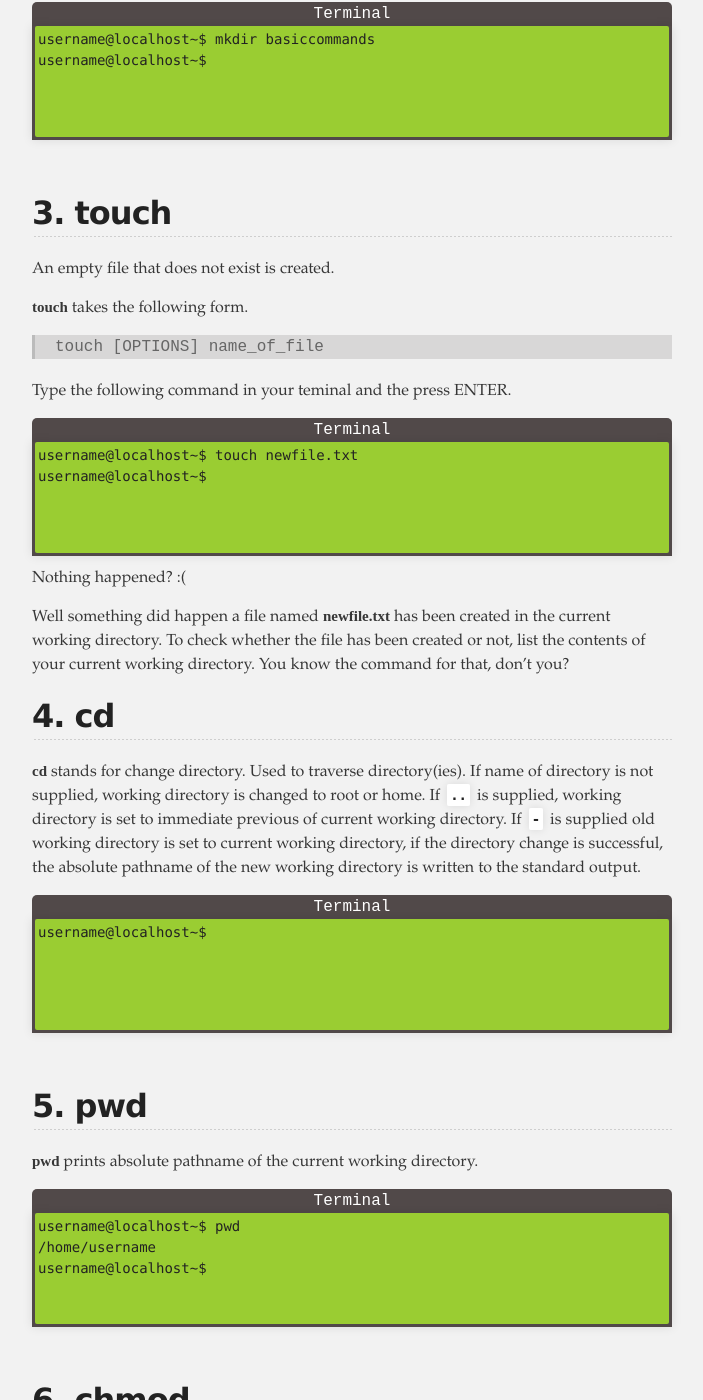
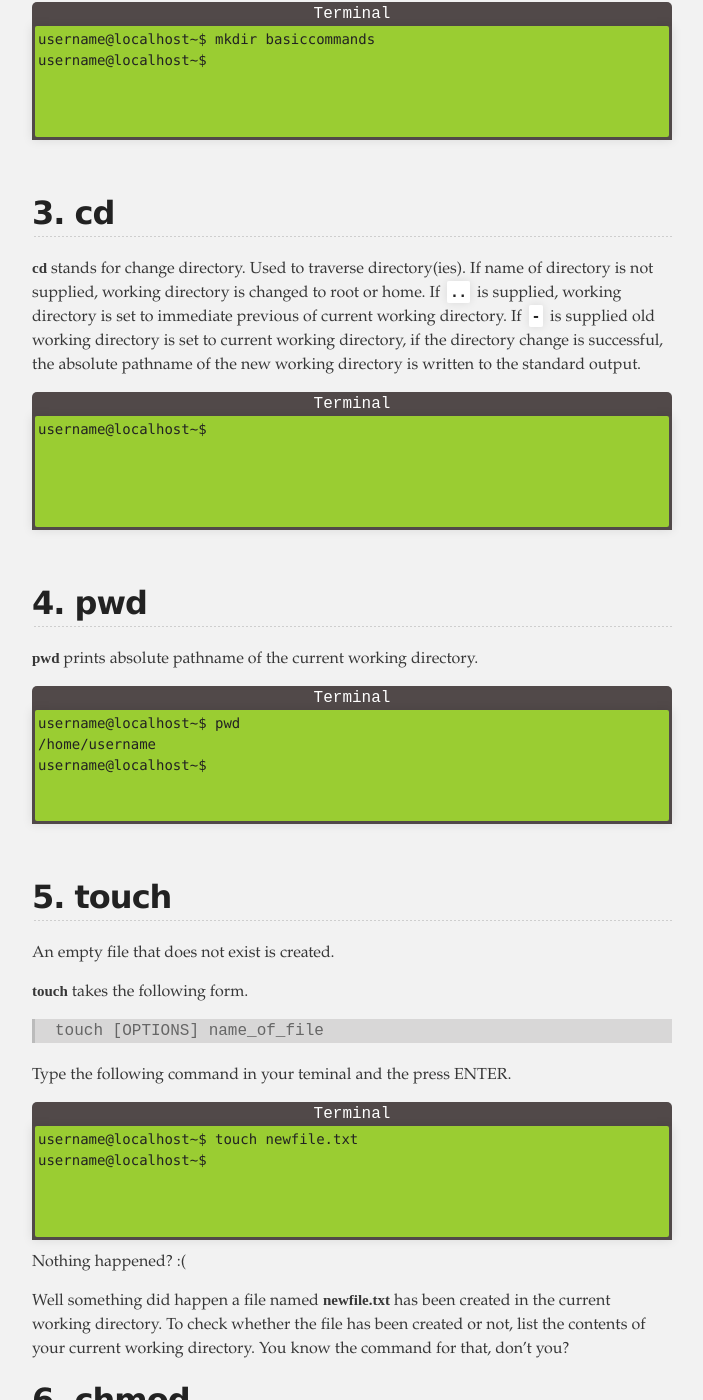
Before and after one commit to rajeev29five/rajeev29five.github.io, a Jekyll site: the page built from index.md, in a window 1280 px wide and 1400 px high, scrolled down 3103 px. Shown: the whole window, without its empty margins (288-991 px from the left). Built offline with Jekyll 4.4.1, drawn with Linux system fonts in a browser that asks for light colours; the repository's description, which GitHub fills in, is left out; part of the change alters nothing that is shown.

Commit message:
update content

````diff
--- a/index.md
+++ b/index.md
@@ -128,7 +128,35 @@ username@localhost~$
 
 <br>
 
-## 3. touch
+## 3. cd
+
+**cd** stands for change directory. Used to traverse directory(ies). If name of directory is not supplied, working directory is changed to root or home. If **`..`** is supplied, working directory is set to immediate previous of current working directory. If **`-`** is supplied old working directory is set to current working directory, if the directory change is successful, the absolute pathname of the new working directory is written to the standard  output.
+
+<p class="terminal">Terminal</p>
+```
+username@localhost~$
+
+
+
+
+```
+<br>
+
+## 4. pwd
+
+**pwd** prints absolute pathname of the current working directory.
+
+<p class="terminal">Terminal</p>
+```
+username@localhost~$ pwd
+/home/username
+username@localhost~$
+
+
+```
+<br>
+
+## 5. touch
 
 An empty file that does not exist is created.
 
@@ -150,34 +178,6 @@ username@localhost~$
 Nothing happened? :(
 
 Well something did happen a file named **newfile.txt** has been created in the current working directory. To check whether the file has been created or not, list the contents of your current working directory. You know the command for that, don't you?
-<br>
-
-## 4. cd
-
-**cd** stands for change directory. Used to traverse directory(ies). If name of directory is not supplied, working directory is changed to root or home. If **`..`** is supplied, working directory is set to immediate previous of current working directory. If **`-`** is supplied old working directory is set to current working directory, if the directory change is successful, the absolute pathname of the new working directory is written to the standard  output.
-
-<p class="terminal">Terminal</p>
-```
-username@localhost~$
-
-
-
-
-```
-<br>
-
-## 5. pwd
-
-**pwd** prints absolute pathname of the current working directory.
-
-<p class="terminal">Terminal</p>
-```
-username@localhost~$ pwd
-/home/username
-username@localhost~$
-
-
-```
 <br>
 
 ## 6. chmod
````
